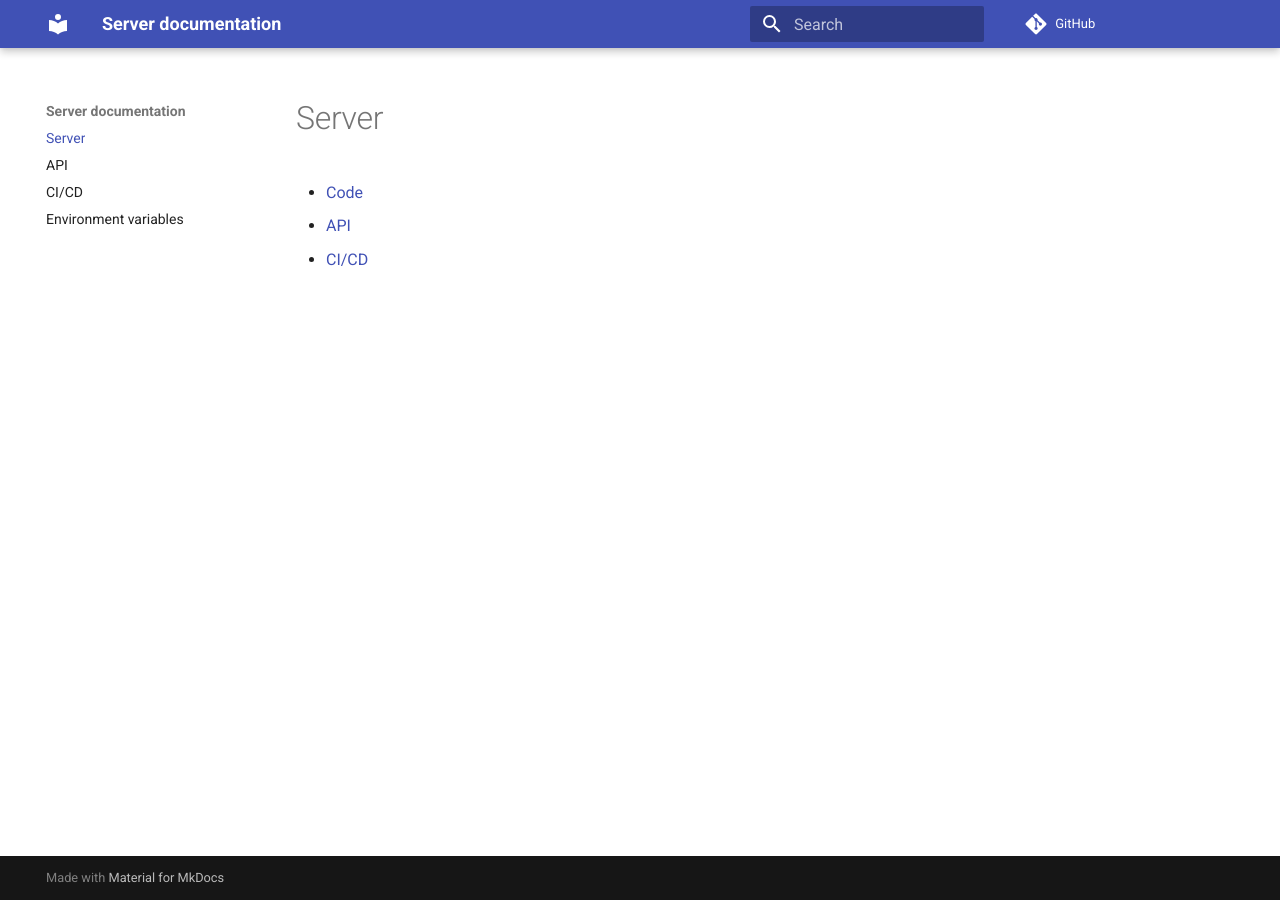
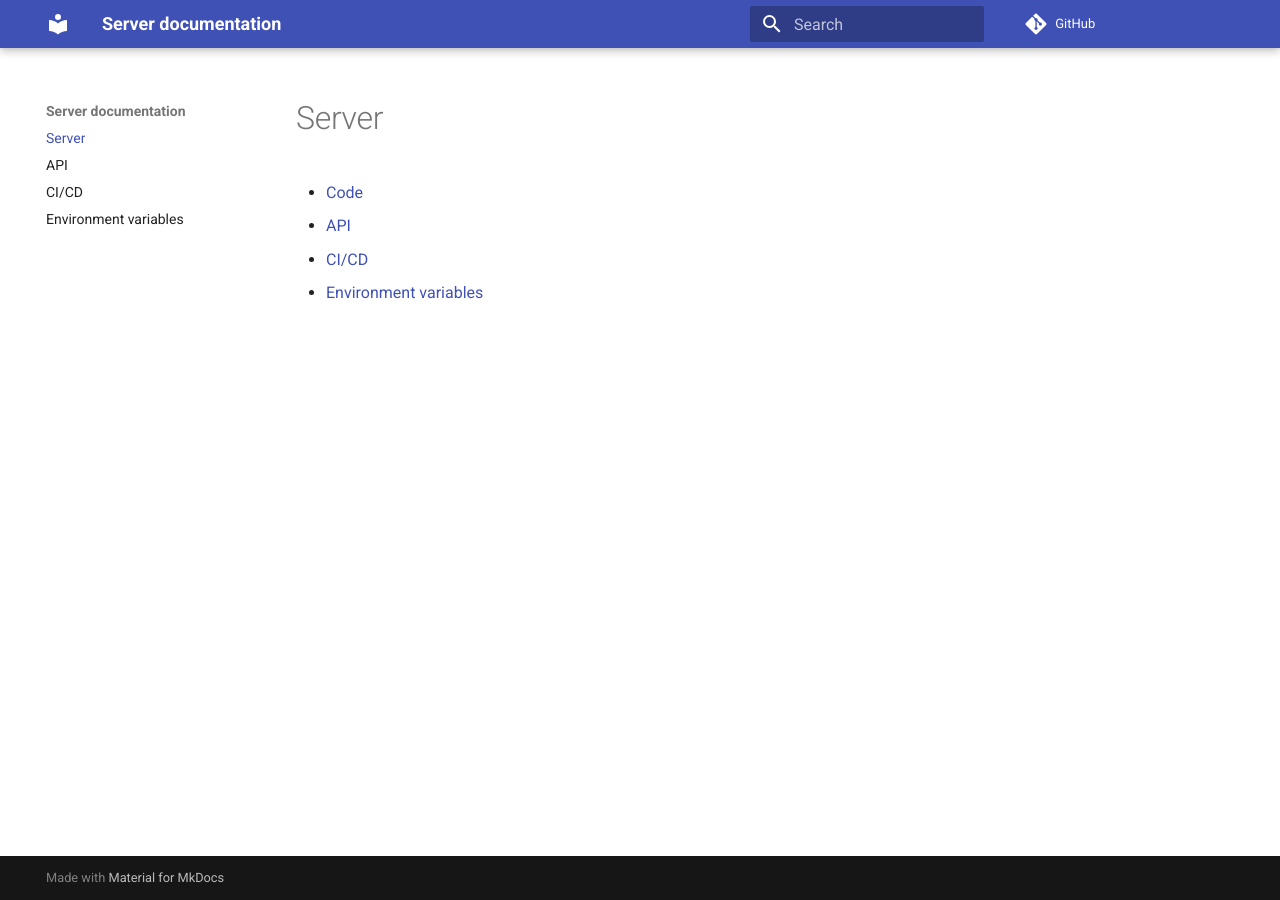
Before and after one commit to projekt-zespolony/server, an MkDocs documentation site: the page built from docs/index.md, in a window 1280 px wide. Built offline with MkDocs 1.6.1 and Material for MkDocs 9.7.7, drawn with Linux system fonts in a browser that asks for light colours; comment, search, counter and statistics services are not loaded.

Commit message:
docs: update index

```diff
--- a/docs/index.md
+++ b/docs/index.md
@@ -3,3 +3,4 @@
 - [Code](https://godoc.org/github.com/projekt-zespolony/server)
 - [API](api.md)
 - [CI/CD](ci-cd.md)
+- [Environment variables](env-vars.md)
```
